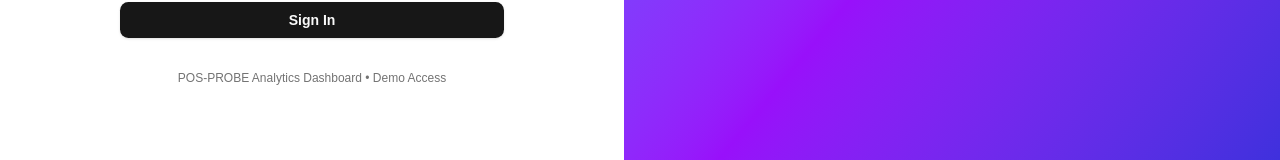
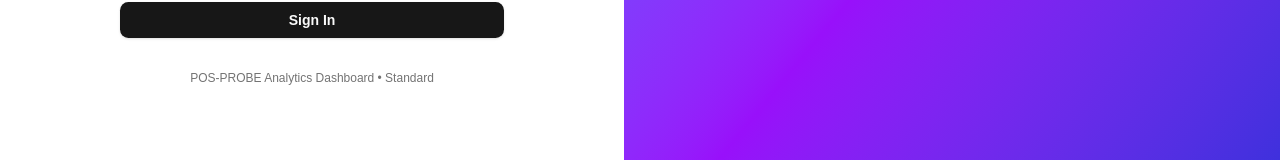
Before and after one commit to john-michaelg135/ms-pos-probe, a Next.js app in the folder dashboard/: page /login in a window 1280 px wide. Shown: the part 525-685 px from the top of the page. Built offline with nearby package versions, Linux system fonts and the light colour scheme.

Commit message:
chore: change some labels

```diff
--- a/dashboard/src/app/login/page.tsx
+++ b/dashboard/src/app/login/page.tsx
@@ -122,7 +122,7 @@ export default function LoginPage() {
           </form>
 
           <p className="text-xs text-muted-foreground text-center">
-            POS-PROBE Analytics Dashboard • Demo Access
+            POS-PROBE Analytics Dashboard • Standard
           </p>
         </div>
       </div>
```
